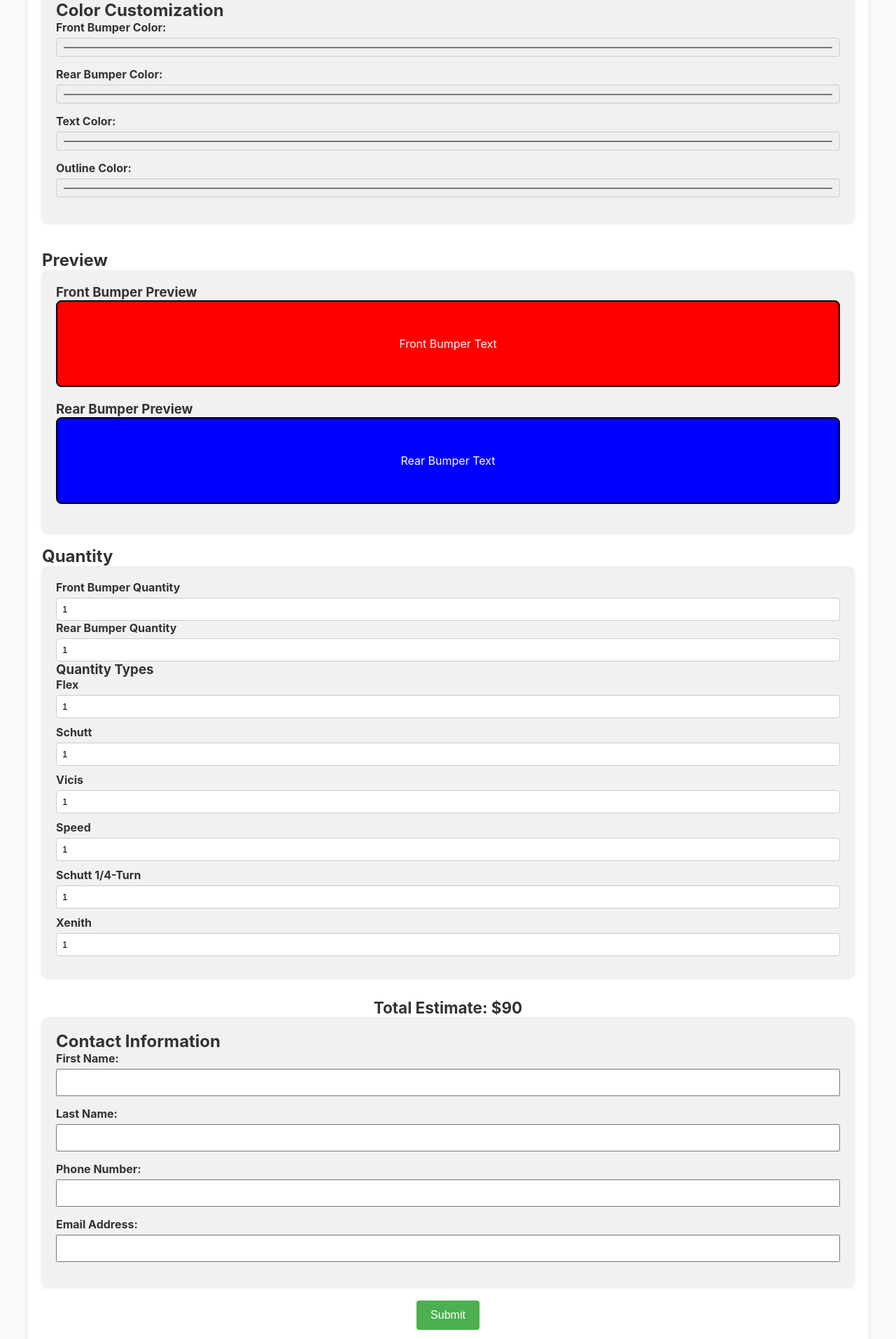
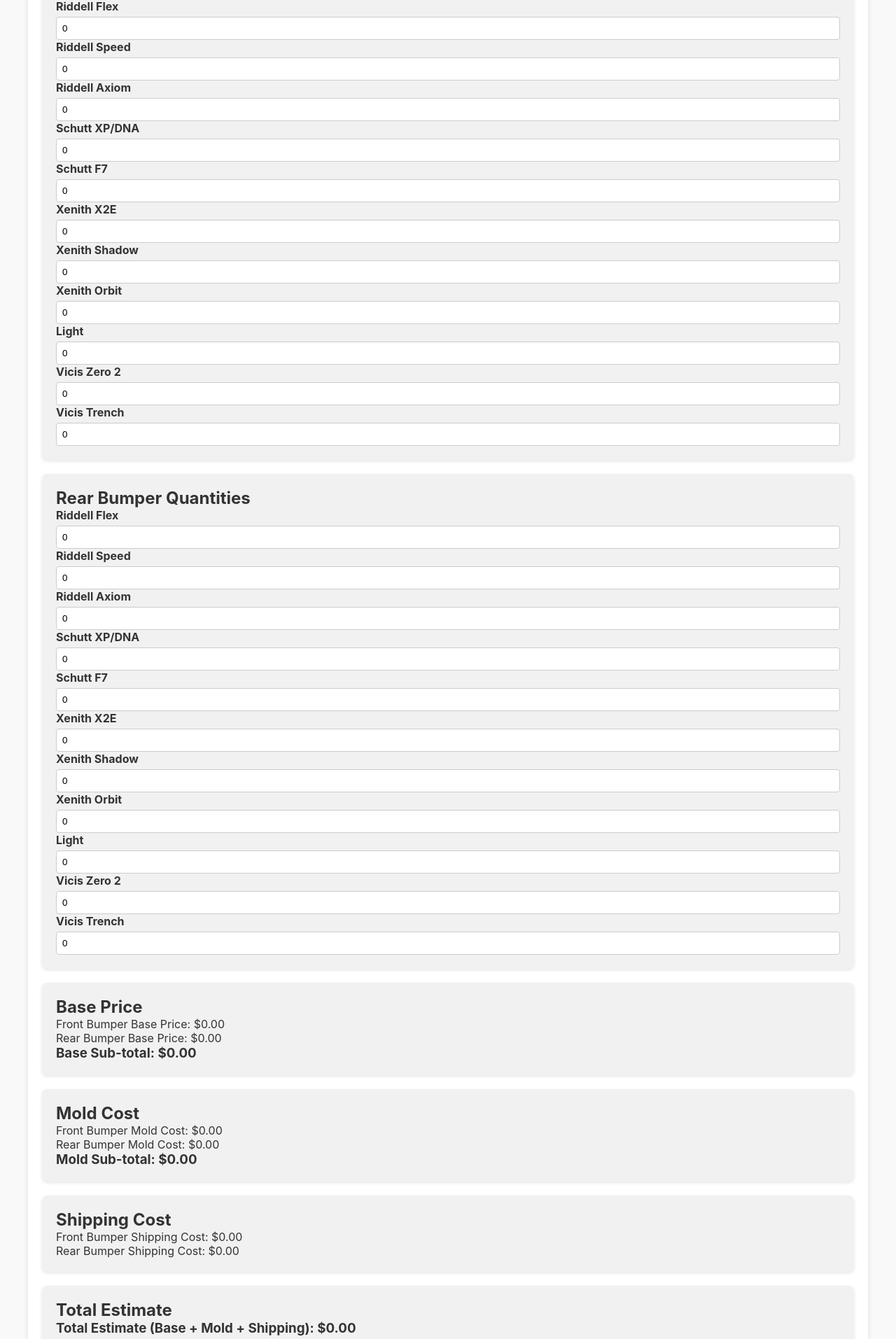
Before and after one commit to elio303/decals-website, a Next.js app: page /customize in a window 1280 px wide. Shown: the part 447-2360 px from the top of the page at 70% size. Built offline with nearby package versions, Linux system fonts and the light colour scheme.

Commit message:
Fixed calculations

```diff
--- a/app/customize/page.tsx
+++ b/app/customize/page.tsx
@@ -1,26 +1,31 @@
-'use client'
+'use client';
 
-import { useState } from "react";
-import Image from "next/image";
-import styles from "./page.module.css";
+import { useState } from 'react';
+import styles from './page.module.css';
+import Image from 'next/image';
 
 type QuantityType =
-  | "Flex"
-  | "Schutt"
-  | "Vicis"
-  | "Speed"
-  | "Schutt 1/4-Turn"
-  | "Xenith";
+  | 'Riddell Flex'
+  | 'Riddell Speed'
+  | 'Riddell Axiom'
+  | 'Schutt XP/DNA'
+  | 'Schutt F7'
+  | 'Xenith X2E'
+  | 'Xenith Shadow'
+  | 'Xenith Orbit'
+  | 'Light'
+  | 'Vicis Zero 2'
+  | 'Vicis Trench';
+
+type BumperPosition = 'front' | 'rear';
 
 interface FormInput {
   firstName: string;
   lastName: string;
   phoneNumber: string;
   email: string;
-  frontBumperType: "Logo" | "Text";
-  rearBumperType: "Logo" | "Text";
-  frontQuantity: number;
-  rearQuantity: number;
+  frontBumperType: 'Logo' | 'Text';
+  rearBumperType: 'Logo' | 'Text';
   frontQuantityTypes: { [key in QuantityType]: number };
   rearQuantityTypes: { [key in QuantityType]: number };
   frontBumperColor: string;
@@ -29,82 +34,132 @@
   outlineColor: string;
 }
 
+const pricePerUnit = {
+  frontBumper: 2.5,
+  rearBumper: 3.5,
+};
+
+type ExtraCost = {
+  cost: number;
+  types: QuantityType[];
+};
+
+type ExtraCosts = { [key in BumperPosition]: ExtraCost[] };
+
+const extraCosts: ExtraCosts = {
+  front: [
+    { cost: 50, types: ['Riddell Flex'] },
+    {
+      cost: 50,
+      types: [
+        'Riddell Speed',
+        'Riddell Axiom',
+        'Schutt XP/DNA',
+        'Schutt F7',
+        'Xenith X2E',
+        'Xenith Shadow',
+        'Light',
+      ],
+    },
+    { cost: 35, types: ['Vicis Zero 2'] },
+    { cost: 35, types: ['Vicis Trench'] },
+  ],
+  rear: [
+    { cost: 50, types: ['Riddell Flex', 'Riddell Speed', 'Riddell Axiom', 'Light'] },
+    { cost: 50, types: ['Schutt XP/DNA', 'Xenith X2E', 'Xenith Shadow', 'Vicis Zero 2', 'Vicis Trench', 'Schutt F7'] },
+    { cost: 50, types: ['Schutt F7'] },
+    { cost: 35, types: ['Xenith Shadow', 'Xenith Orbit'] },
+  ],
+};
+
 export default function Customize() {
   const [formInput, setFormInput] = useState<FormInput>({
-        firstName: "",
-        lastName: "",
-        phoneNumber: "",
-        email: "",
-        frontBumperType: "Text",
-        rearBumperType: "Text",
-        frontQuantity: 1,
-        rearQuantity: 1,
+    firstName: '',
+    lastName: '',
+    phoneNumber: '',
+    email: '',
+    frontBumperType: 'Text',
+    rearBumperType: 'Text',
     frontQuantityTypes: {
-          Flex: 1,
-          Schutt: 1,
-          Vicis: 1,
-          Speed: 1,
-          "Schutt 1/4-Turn": 1,
-          Xenith: 1,
+      'Riddell Flex': 0,
+      'Riddell Speed': 0,
+      'Riddell Axiom': 0,
+      'Schutt XP/DNA': 0,
+      'Schutt F7': 0,
+      'Xenith X2E': 0,
+      'Xenith Shadow': 0,
+      'Xenith Orbit': 0,
+      'Light': 0,
+      'Vicis Zero 2': 0,
+      'Vicis Trench': 0,
     },
     rearQuantityTypes: {
-          Flex: 1,
-          Schutt: 1,
-          Vicis: 1,
-          Speed: 1,
-          "Schutt 1/4-Turn": 1,
-          Xenith: 1,
+      'Riddell Flex': 0,
+      'Riddell Speed': 0,
+      'Riddell Axiom': 0,
+      'Schutt XP/DNA': 0,
+      'Schutt F7': 0,
+      'Xenith X2E': 0,
+      'Xenith Shadow': 0,
+      'Xenith Orbit': 0,
+      'Light': 0,
+      'Vicis Zero 2': 0,
+      'Vicis Trench': 0,
     },
-        frontBumperColor: "#FF0000",
-        rearBumperColor: "#0000FF",
-        textColor: "#FFFFFF",
-        outlineColor: "#000000",
+    frontBumperColor: '#FF0000',
+    rearBumperColor: '#0000FF',
+    textColor: '#FFFFFF',
+    outlineColor: '#000000',
   });
 
-  // Static price values for simplicity
-  const pricePerUnit = {
-    frontBumper: 50, // Example price per unit for front bumper
-    rearBumper: 40,  // Example price per unit for rear bumper
+  const calculateBasePrice = (quantityTypes: { [key in QuantityType]: number }, position: BumperPosition) => {
+    const unitPrice = position === 'front' ? pricePerUnit.frontBumper : pricePerUnit.rearBumper;
+    const totalQuantity = Object.values(quantityTypes).reduce((sum, qty) => sum + qty, 0);
+    return totalQuantity * unitPrice;
   };
 
-  // Calculate price based on quantities
-  const calculatePrice = (quantity: number, type: "front" | "rear") => {
-    const price = type === "front" ? pricePerUnit.frontBumper : pricePerUnit.rearBumper;
-    return quantity * price;
+  const calculateMoldCost = (quantityTypes: { [key in QuantityType]: number }, position: BumperPosition) => {
+    return extraCosts[position].reduce((acc, { cost, types }) => {
+      const applicable = types.some((type) => quantityTypes[type] > 0);
+      return applicable ? acc + cost : acc;
+    }, 0);
   };
 
-  const frontPrice = calculatePrice(formInput.frontQuantity, "front");
-  const rearPrice = calculatePrice(formInput.rearQuantity, "rear");
-  const totalEstimate = frontPrice + rearPrice;
+  const calculateShippingCost = (quantityTypes: { [key in QuantityType]: number }, position: BumperPosition) => {
+    if (position === 'front' && Object.values(quantityTypes).some((qty) => qty > 0)) {
+      return 35; // Front shipping cost for at least one front
+    }
+    if (position === 'rear' && Object.values(quantityTypes).some((qty) => qty > 0)) {
+      return 50; // Rear shipping cost for at least one rear
+    }
+    return 0;
+  };
 
-  // Update form state
-  const handleInputChange = (
-    e: React.ChangeEvent<HTMLInputElement | HTMLSelectElement>
-  ) => {
+  const frontBasePrice = calculateBasePrice(formInput.frontQuantityTypes, 'front');
+  const rearBasePrice = calculateBasePrice(formInput.rearQuantityTypes, 'rear');
+  const frontMoldCost = calculateMoldCost(formInput.frontQuantityTypes, 'front');
+  const rearMoldCost = calculateMoldCost(formInput.rearQuantityTypes, 'rear');
+  const frontShippingCost = calculateShippingCost(formInput.frontQuantityTypes, 'front');
+  const rearShippingCost = calculateShippingCost(formInput.rearQuantityTypes, 'rear');
+
+  const baseSubTotal = frontBasePrice + rearBasePrice;
+  const moldSubTotal = frontMoldCost + rearMoldCost;
+  const totalShippingCost = frontShippingCost + rearShippingCost;
+  const totalEstimate = baseSubTotal + moldSubTotal + totalShippingCost;
+
+  const handleInputChange = (e: React.ChangeEvent<HTMLInputElement | HTMLSelectElement>) => {
     const { name, value } = e.target;
-    const [type, bumper] = name.split("-");
 
-    // Handle front and rear bumper quantity type changes
-    if (type === "front" || type === "rear") {
-      const parsedValue = parseInt(value, 10);
-      if (!isNaN(parsedValue)) {
-        setFormInput((prevState) => {
-          if (bumper === "Quantity") {
-            return {
+    if (name.startsWith('front-') || name.startsWith('rear-')) {
+      const [position, type] = name.split('-') as ['front' | 'rear', QuantityType];
+
+      setFormInput((prevState) => ({
         ...prevState,
-              [name]: parsedValue,
-            };
-          } else {
-            return {
-              ...prevState,
-              [`${type}QuantityTypes`]: {
-                ...prevState[`${type}QuantityTypes`],
-                [bumper as QuantityType]: parsedValue,
+        [`${position}QuantityTypes`]: {
+          ...(prevState[`${position}QuantityTypes`] as { [key in QuantityType]: number }),
+          [type]: parseInt(value, 10) || 0,
         },
-            };
-          }
-        });
-      }
+      }));
     } else {
       setFormInput((prevState) => ({
         ...prevState,
@@ -117,11 +172,11 @@
     <div className={styles.container}>
       <h1 className={styles.title}>Customize Your Bumper</h1>
 
-      {/* Customization Options */}
-      <div className={styles.customizationContainer}>
+      <form>
+        {/* Front and Rear Bumper Type */}
         <div className={styles.card}>
-          <h2>Front and Rear Bumper Type</h2>
-          <div className={styles.formGroup}>
+          <h2 className={styles.sectionTitle}>Bumper Type Selection</h2>
+          <div className={styles.inputRow}>
             <label htmlFor="frontBumperType">Front Bumper Type:</label>
             <select
               id="frontBumperType"
@@ -134,8 +189,7 @@
               <option value="Logo">Logo</option>
             </select>
           </div>
-
-          <div className={styles.formGroup}>
+          <div className={styles.inputRow}>
             <label htmlFor="rearBumperType">Rear Bumper Type:</label>
             <select
               id="rearBumperType"
@@ -150,153 +204,20 @@
           </div>
         </div>
 
-        {/* Bumper Color Customization */}
+        {/* Front Bumper Quantities */}
         <div className={styles.card}>
-          <h2>Color Customization</h2>
-          <div className={styles.formGroup}>
-            <label htmlFor="frontBumperColor">Front Bumper Color:</label>
-            <input
-              type="color"
-              id="frontBumperColor"
-              name="frontBumperColor"
-              value={formInput.frontBumperColor}
-              onChange={handleInputChange}
-              className={styles.input}
-            />
-          </div>
-
-          <div className={styles.formGroup}>
-            <label htmlFor="rearBumperColor">Rear Bumper Color:</label>
-            <input
-              type="color"
-              id="rearBumperColor"
-              name="rearBumperColor"
-              value={formInput.rearBumperColor}
-              onChange={handleInputChange}
-              className={styles.input}
-            />
-          </div>
-
-          <div className={styles.formGroup}>
-            <label htmlFor="textColor">Text Color:</label>
-            <input
-              type="color"
-              id="textColor"
-              name="textColor"
-              value={formInput.textColor}
-              onChange={handleInputChange}
-              className={styles.input}
-            />
-          </div>
-
-          <div className={styles.formGroup}>
-            <label htmlFor="outlineColor">Outline Color:</label>
-            <input
-              type="color"
-              id="outlineColor"
-              name="outlineColor"
-              value={formInput.outlineColor}
-              onChange={handleInputChange}
-              className={styles.input}
-            />
-          </div>
-        </div>
-
-        {/* Preview Section */}
-        <div className={styles.previewContainer}>
-          <h2>Preview</h2>
-          <div className={styles.card}>
-            {/* Front Bumper Preview */}
-            <div>
-              <h3>Front Bumper Preview</h3>
-              <div
-                className={styles.bumper}
-                style={{
-                  backgroundColor: formInput.frontBumperColor,
-                  color: formInput.textColor,
-                  border: `2px solid ${formInput.outlineColor}`,
-                }}
-              >
-                {formInput.frontBumperType === "Logo" ? (
-                  <Image
-                    src="/logo.jpg"
-                    alt="Front Logo"
-                    width={200}
-                    height={100}
-                    className={styles.logo}
-                  />
-                ) : (
-                  "Front Bumper Text"
-                )}
-              </div>
-            </div>
-
-            {/* Rear Bumper Preview */}
-            <div>
-              <h3>Rear Bumper Preview</h3>
-              <div
-                className={styles.bumper}
-                style={{
-                  backgroundColor: formInput.rearBumperColor,
-                  color: formInput.textColor,
-                  border: `2px solid ${formInput.outlineColor}`,
-                }}
-              >
-                {formInput.rearBumperType === "Logo" ? (
-                  <Image
-                    src="/logo.jpg"
-                    alt="Rear Logo"
-                    width={200}
-                    height={100}
-                    className={styles.logo}
-                  />
-                ) : (
-                  "Rear Bumper Text"
-                )}
-              </div>
-            </div>
-          </div>
-        </div>
-
-        {/* Quantity Section */}
-        <div className={styles.quantityContainer}>
-          <h2>Quantity</h2>
-          <div className={styles.card}>
-            <div>
-              <label>Front Bumper Quantity</label>
+          <h2 className={styles.sectionTitle}>Front Bumper Quantities</h2>
+          <div className={styles.quantityTable}>
+            <div className={styles.quantityGroup}>
+              {Object.keys(formInput.frontQuantityTypes).map((key) => (
+                <div key={key} className={styles.quantityItem}>
+                  <label>{key}</label>
                   <input
                     type="number"
-                min="1"
-                value={formInput.frontQuantity}
+                    name={`front-${key}`}
+                    value={formInput.frontQuantityTypes[key as QuantityType]}
                     onChange={handleInputChange}
-                name="frontQuantity"
-                className={styles.input}
-              />
-            </div>
-
-            <div>
-              <label>Rear Bumper Quantity</label>
-              <input
-                type="number"
-                min="1"
-                value={formInput.rearQuantity}
-                onChange={handleInputChange}
-                name="rearQuantity"
-                className={styles.input}
-              />
-            </div>
-
-            <div>
-              <h3>Quantity Types</h3>
-              {Object.keys(formInput.frontQuantityTypes).map((type) => (
-                <div key={type} className={styles.quantityType}>
-                  <label>{type}</label>
-                  <input
-                    type="number"
-                    min="1"
-                    value={formInput.frontQuantityTypes[type as QuantityType]}
-                    onChange={handleInputChange}
-                    name={`front-${type}`}
+                    min="0"
                     className={styles.input}
                   />
                 </div>
@@ -305,71 +226,57 @@
           </div>
         </div>
 
-        {/* Total Estimate */}
-        <div className={styles.total}>
-          <h3>Total Estimate: ${totalEstimate}</h3>
-        </div>
-
-        {/* Contact Form Section */}
+        {/* Rear Bumper Quantities */}
         <div className={styles.card}>
-  <h2>Contact Information</h2>
-  <div className={styles.formGroup}>
-    <label htmlFor="firstName">First Name:</label>
+          <h2 className={styles.sectionTitle}>Rear Bumper Quantities</h2>
+          <div className={styles.quantityTable}>
+            <div className={styles.quantityGroup}>
+              {Object.keys(formInput.rearQuantityTypes).map((key) => (
+                <div key={key} className={styles.quantityItem}>
+                  <label>{key}</label>
                   <input
-      type="text"
-      id="firstName"
-      name="firstName"
-      value={formInput.firstName}
+                    type="number"
+                    name={`rear-${key}`}
+                    value={formInput.rearQuantityTypes[key as QuantityType]}
                     onChange={handleInputChange}
+                    min="0"
                     className={styles.input}
                   />
                 </div>
-
-  <div className={styles.formGroup}>
-    <label htmlFor="lastName">Last Name:</label>
-    <input
-      type="text"
-      id="lastName"
-      name="lastName"
-      value={formInput.lastName}
-      onChange={handleInputChange}
-      className={styles.input}
-    />
+              ))}
             </div>
-
-  <div className={styles.formGroup}>
-    <label htmlFor="phoneNumber">Phone Number:</label>
-    <input
-      type="tel"
-      id="phoneNumber"
-      name="phoneNumber"
-      value={formInput.phoneNumber}
-      onChange={handleInputChange}
-      className={styles.input}
-    />
-  </div>
-
-  <div className={styles.formGroup}>
-    <label htmlFor="email">Email Address:</label>
-    <input
-      type="email"
-      id="email"
-      name="email"
-      value={formInput.email}
-      onChange={handleInputChange}
-      className={styles.input}
-    />
           </div>
         </div>
 
+        {/* Base Price Section */}
+        <div className={styles.card}>
+          <h2 className={styles.sectionTitle}>Base Price</h2>
+          <p>Front Bumper Base Price: ${frontBasePrice.toFixed(2)}</p>
+          <p>Rear Bumper Base Price: ${rearBasePrice.toFixed(2)}</p>
+          <h3>Base Sub-total: ${baseSubTotal.toFixed(2)}</h3>
+        </div>
 
-        {/* Submit Button */}
-        <div className={styles.submit}>
-          <button type="submit" className={styles.submitButton}>
-            Submit
-          </button>
+        {/* Mold Cost Section */}
+        <div className={styles.card}>
+          <h2 className={styles.sectionTitle}>Mold Cost</h2>
+          <p>Front Bumper Mold Cost: ${frontMoldCost.toFixed(2)}</p>
+          <p>Rear Bumper Mold Cost: ${rearMoldCost.toFixed(2)}</p>
+          <h3>Mold Sub-total: ${moldSubTotal.toFixed(2)}</h3>
         </div>
+
+        {/* Shipping Section */}
+        <div className={styles.card}>
+          <h2 className={styles.sectionTitle}>Shipping Cost</h2>
+          <p>Front Bumper Shipping Cost: ${frontShippingCost.toFixed(2)}</p>
+          <p>Rear Bumper Shipping Cost: ${rearShippingCost.toFixed(2)}</p>
         </div>
+
+        {/* Total Section */}
+        <div className={styles.card}>
+          <h2 className={styles.sectionTitle}>Total Estimate</h2>
+          <h3>Total Estimate (Base + Mold + Shipping): ${totalEstimate.toFixed(2)}</h3>
+        </div>
+      </form>
     </div>
   );
 }
```
Lines whose indentation alone changed are shown as unchanged.
